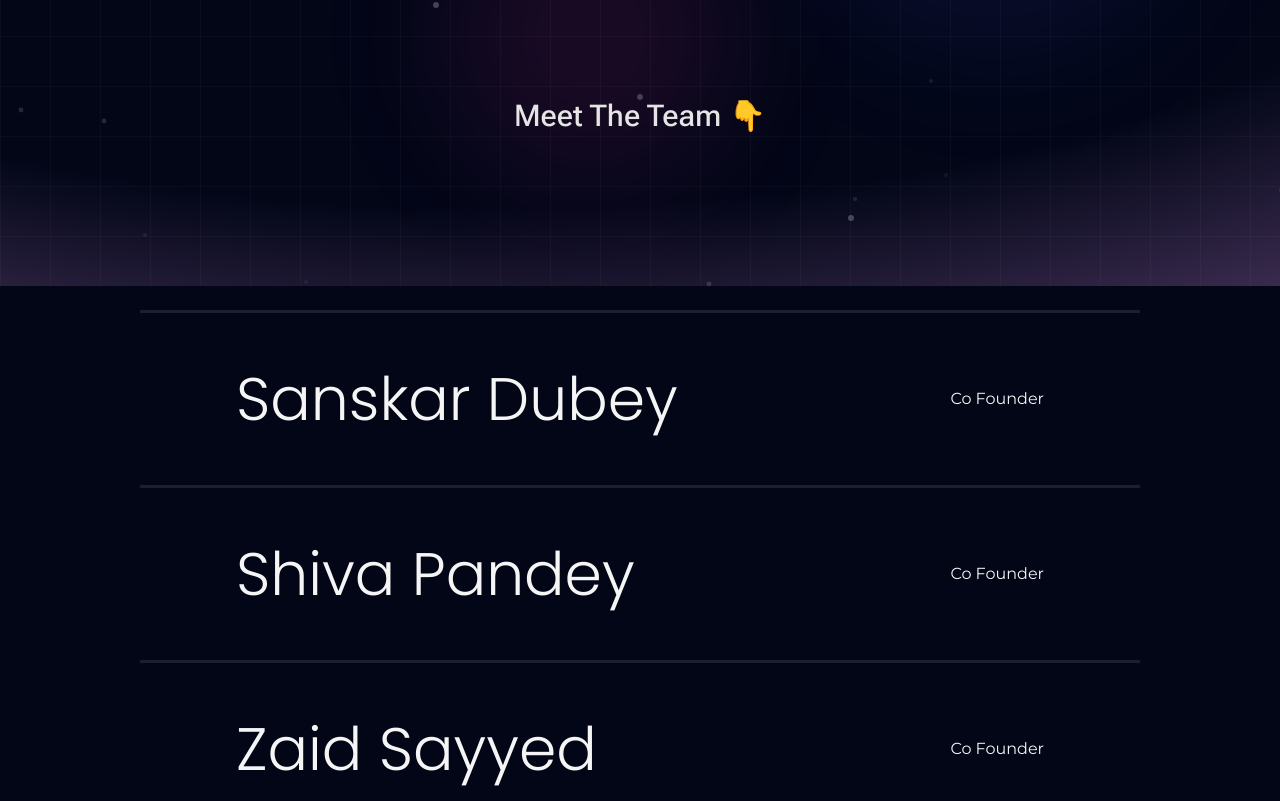
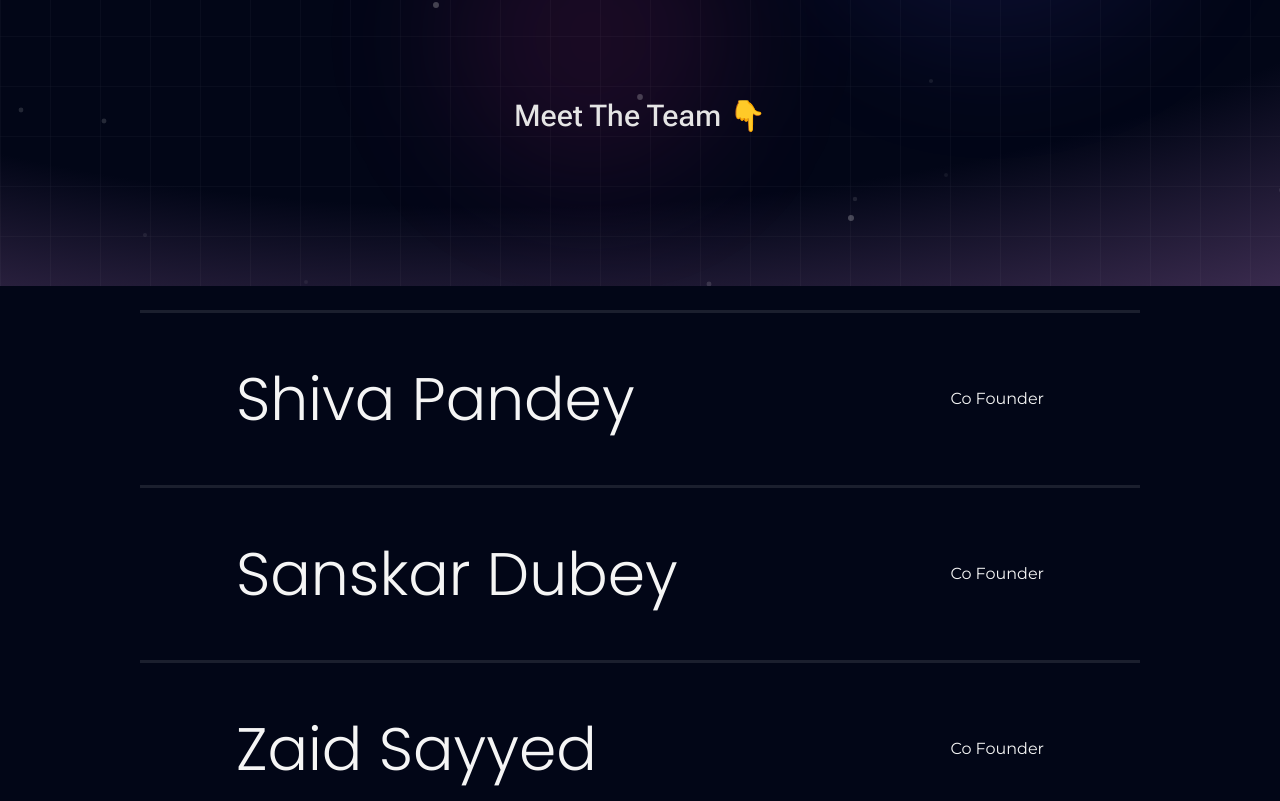
Before and after one commit to Shivastoic/heisyn, a Next.js app: page /about in a window 1280 px wide. Shown: the part 514-1315 px from the top of the page. Built offline with nearby package versions, Linux system fonts and the light colour scheme.

Commit message:
Update index.jsx

```diff
--- a/src/app/about/about-founders/index.jsx
+++ b/src/app/about/about-founders/index.jsx
@@ -15,17 +15,17 @@ const iconMap = {
 
 const projects = [
     {
+        title: "Shiva Pandey",
+        src: "/images/founders/shiva.webp",
+        color: "#000000",
+        mainLink: "https://shiva-pandey.netlify.app/",
+
+    },
+    {
         title: "Sanskar Dubey",
         src: "/images/founders/sanskar.jpg",
         color: "#8C8C8C",
         mainLink: "https://www.linkedin.com/in/sanskardev/",
-
-    },
-    {
-        title: "Shiva Pandey",
-        src: "/images/founders/shiva.webp",
-        color: "#000000",
-        mainLink: "https://shiva-pandey.netlify.app/",
 
     },
     {
```
